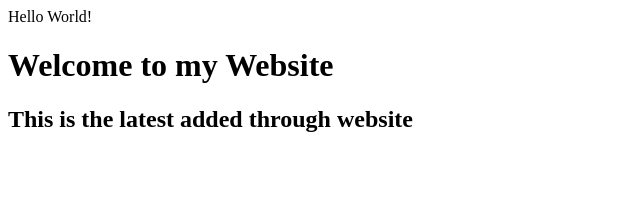
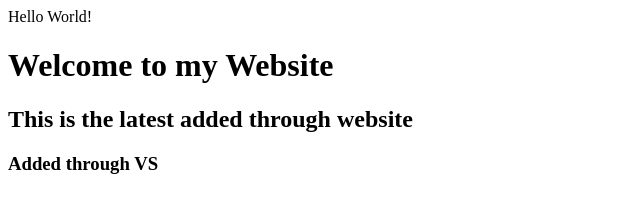
Before and after one commit to tusharbhange/ExpenseTracker, a plain HTML site: page index.html in a window 1280 px wide. Shown: the whole page, without its empty margins (0-640 px from the left). Drawn offline with Linux system fonts and the light colour scheme.

Commit message:
Added through VS

```diff
--- a/index.html
+++ b/index.html
@@ -6,5 +6,7 @@
         <p>Hello World!</p>
         <h1>Welcome to my Website</h1>
         <h2> This is the latest added through website</h2>
+        <h3>Added through VS</h3>
+
     </body>
 </html>
```
